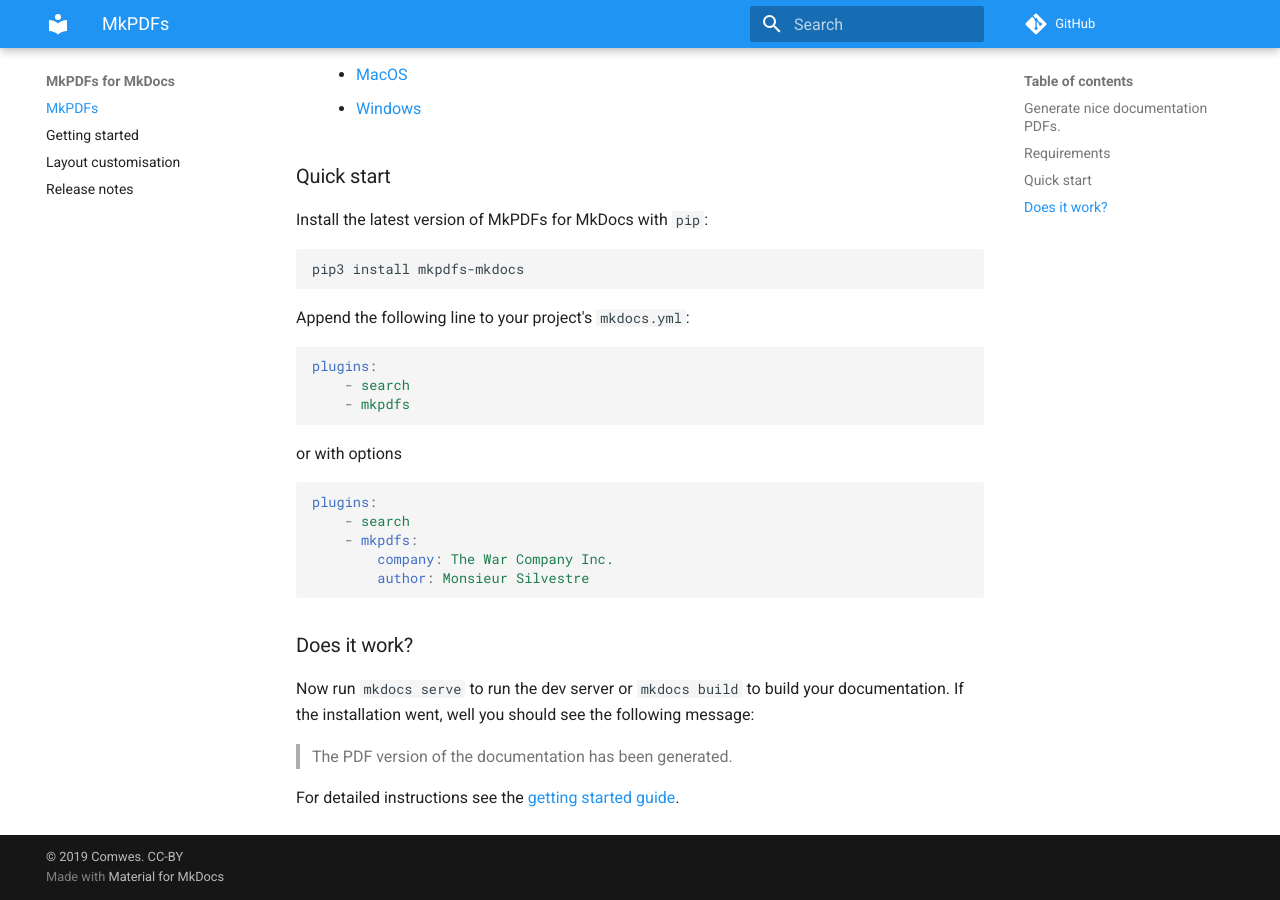
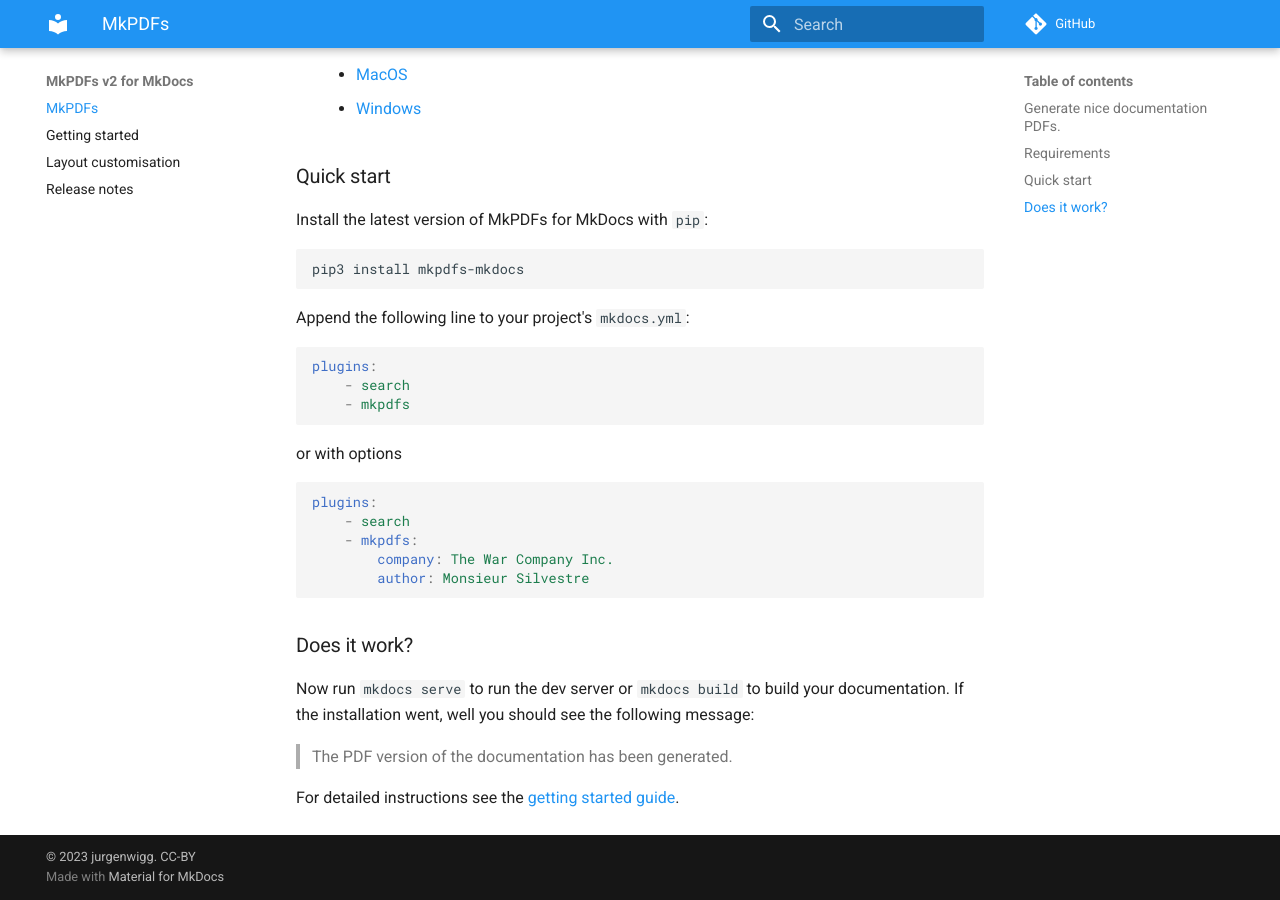
Before and after one commit to comwes/mkpdfs-mkdocs-plugin, an MkDocs documentation site: the page built from docs/index.md, in a window 1280 px wide and 900 px high, scrolled down 953 px. Built offline with MkDocs 1.6.1 and Material for MkDocs 9.7.7, drawn with Linux system fonts in a browser that asks for light colours; nearby versions of some CDN libraries; comment, search, counter and statistics services are not loaded.

Commit message:
refactor: mkdocs.yml updated

```diff
--- a/mkdocs.yml
+++ b/mkdocs.yml
@@ -1,6 +1,6 @@
-site_name: MkPDFs for MkDocs
-site_author: Comwes
-site_url: https://comwes.github.io/mkpdfs-mkdocs-plugin/
+site_name: MkPDFs v2 for MkDocs
+site_author: jurgenwigg
+site_url: https://jurgenwigg.github.io/mkpdfs2-mkdocs-plugin/
 extra_css:
   - 'stylesheets/extra.css'
 theme:
@@ -12,11 +12,11 @@
   palette:
     primary: 'blue'
     accent: 'blue-light'
-repo_url: https://github.com/comwes/mkpdfs-mkdocs-plugin
+repo_url: https://github.com/jurgenwigg/mkpdfs-mkdocs-plugin
 use_directory_urls: false
 edit_uri: ""
 # Copyright
-copyright: '© 2019 Comwes. CC-BY'
+copyright: '© 2023 jurgenwigg. CC-BY'
 nav:
   - 'MkPDFs': 'index.md'
   - 'Getting started': 'getting-started.md'
@@ -33,7 +33,6 @@
 plugins:
   - search
   - mkpdfs:
-      author: Gerry Ntabuhashe
-      company: "Comwes"
+      author: jurgenwigg
       toc_title: Table of contents
       output_path: pdf/documentation.pdf
```
